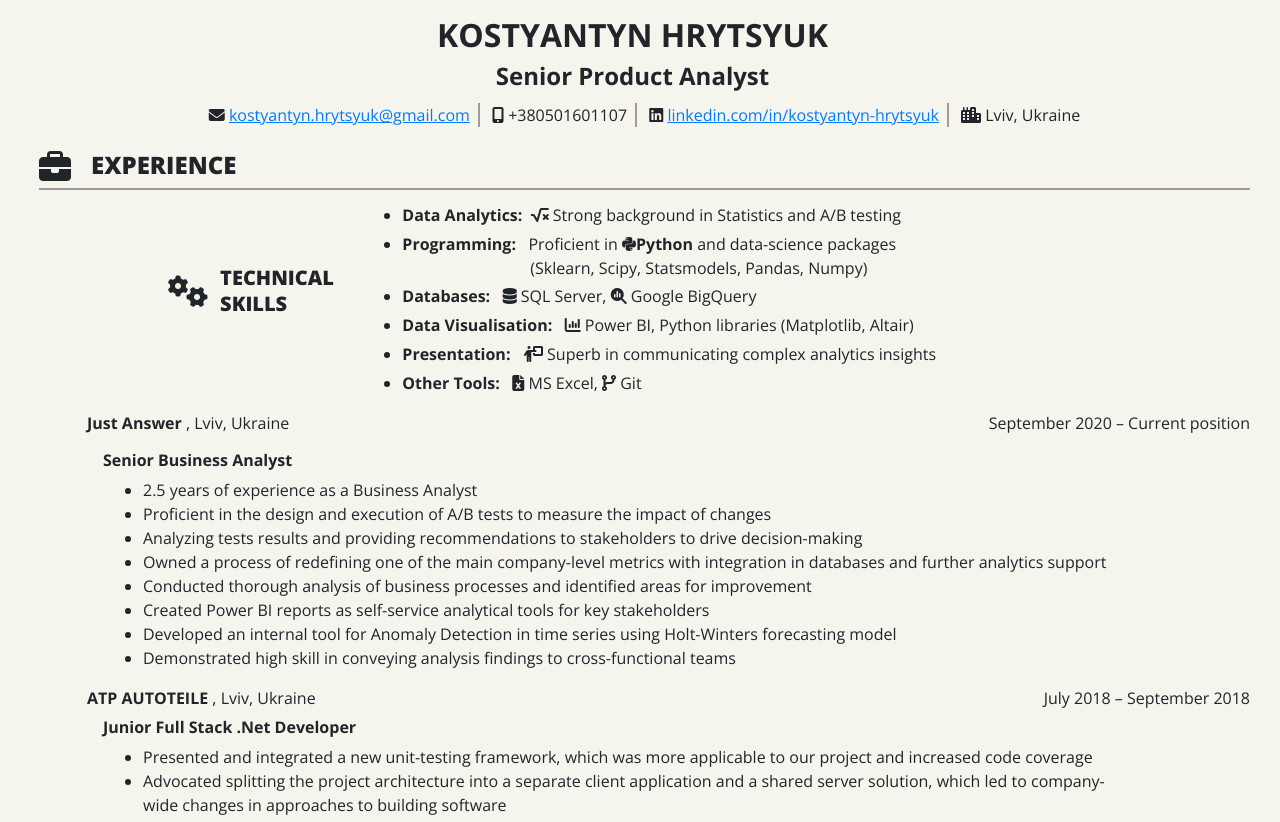
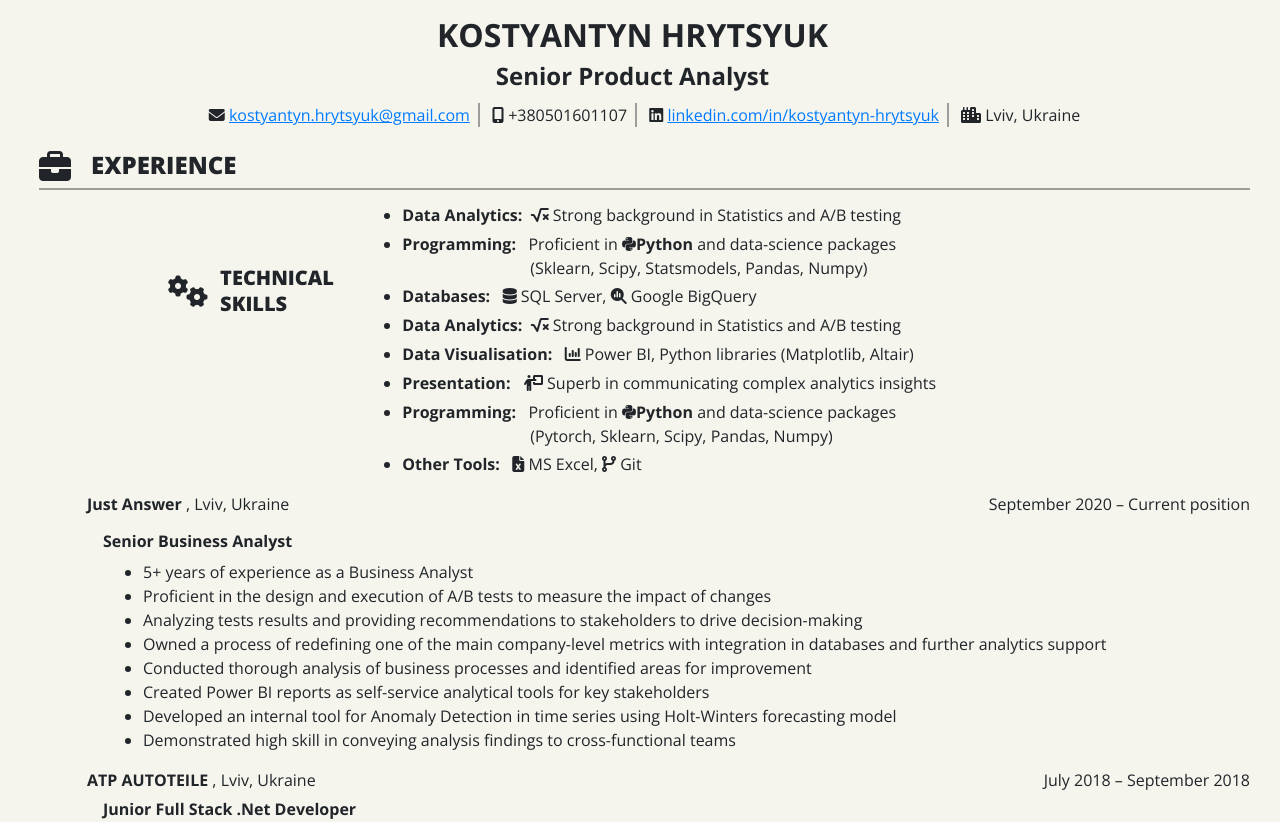
Before and after one commit to kostyaHrytsyuk/my-resume, a plain HTML site: page index.html in a window 1280 px wide. Shown: the top 822 px of the page. Drawn offline with nearby package versions, Linux system fonts and the light colour scheme.

Commit message:
Experience section update

```diff
--- a/index.html
+++ b/index.html
@@ -86,6 +86,11 @@
                           </li>
 
                           <li class="sub-section">
+                            <b>Data Analytics:&nbsp;</b>
+                            <i class="fa-solid fa-square-root-variable"></i> Strong background in Statistics and A/B testing
+                          </li>
+
+                          <li class="sub-section">
                               <b>Data Visualisation: &nbsp;</b>
                               <i class="fa-solid fa-chart-column"></i> Power BI, Python libraries (Matplotlib, Altair)
                               <!-- <i class="fab fa-js-square"></i> JavaScript,
@@ -96,6 +101,15 @@
                           <li class="sub-section">
                             <b>Presentation: &nbsp;</b>
                             <i class="fa-solid fa-person-chalkboard"></i> Superb in communicating complex analytics insights
+                          </li>
+
+                          <li class="sub-section">
+                            <b>Programming: &nbsp;</b>
+                            Proficient in <i class="fab fa-python"></i><b>Python</b> and data-science packages
+                            <br/>
+                            <div style="margin-left: 8em;">(Pytorch, Sklearn, Scipy, Pandas, Numpy)</div>
+
+                            <!-- <i class="fas fa-registered"></i> - Language -->
                           </li>
 
                           <li class="sub-section">
@@ -124,7 +138,7 @@
                         <h6 class="font-weight-bold"></h6>
                         <h6 class="font-weight-bold">Senior Business Analyst</h6>
                         <ul>
-                          <li>2.5 years of experience as a Business Analyst</li>
+                          <li>5+ years of experience as a Business Analyst</li>
                           <li>Proficient in the design and execution of A/B tests to measure the impact of changes</li>
                           <li>Analyzing tests results and providing recommendations to stakeholders to drive decision-making</li>
                           <li>Owned a process of redefining one of the main company-level metrics with integration in databases and further analytics support</li>
```
